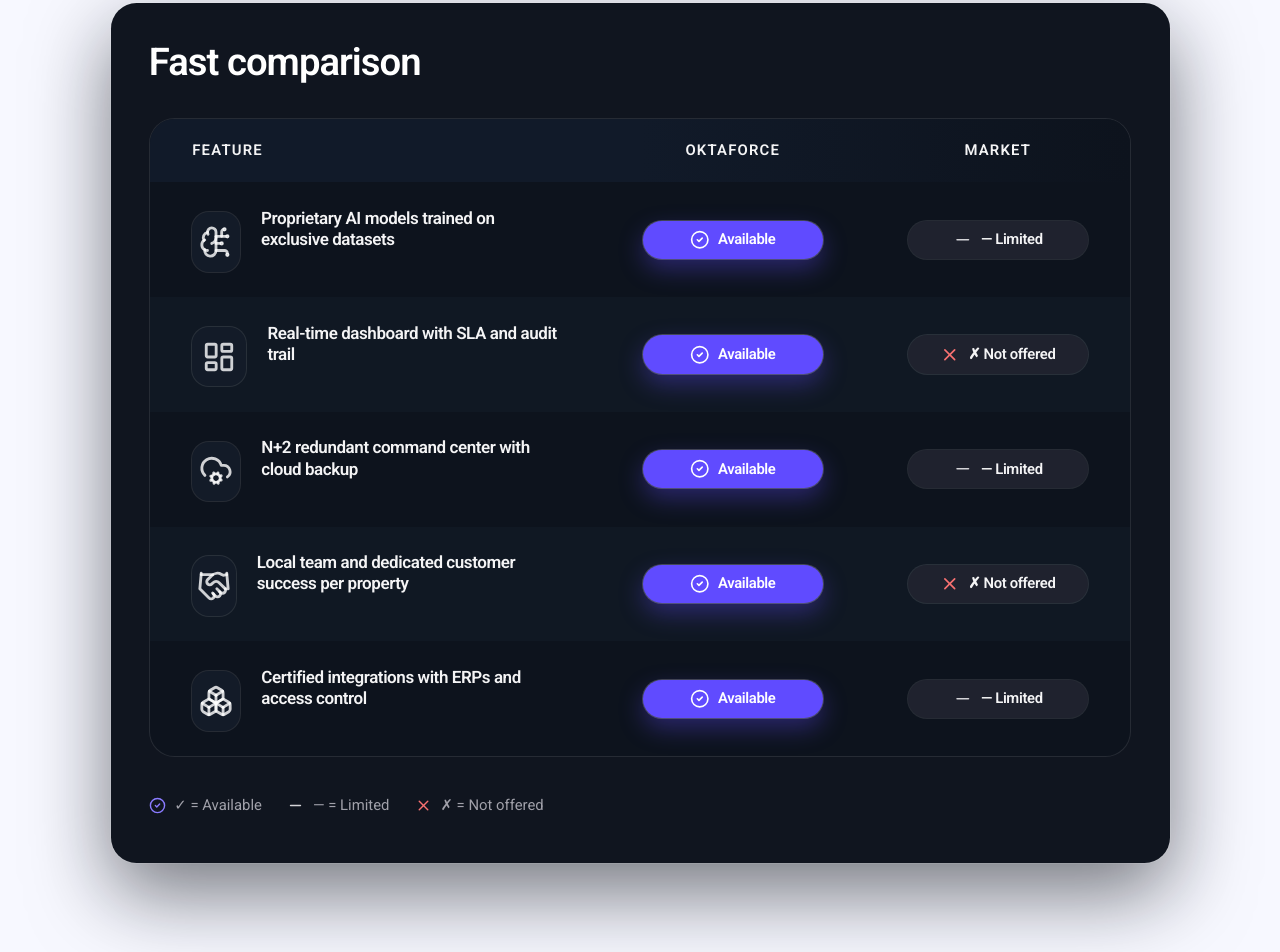
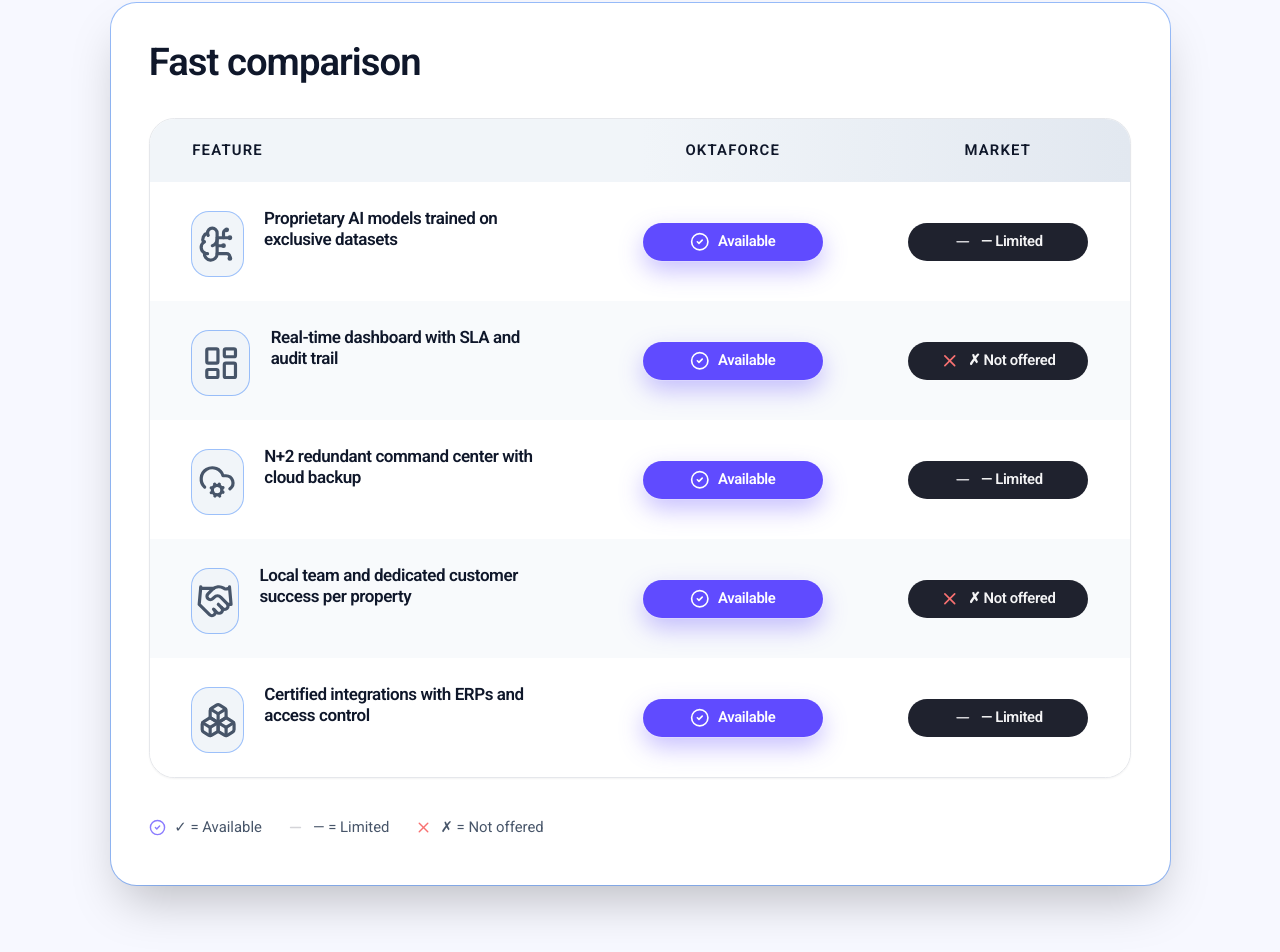
Before and after one commit to oktaforceai-dev/oktaforce-appsite, a Next.js app: page /en/solutions in a window 1280 px wide. Shown: the part 1623-2575 px from the top of the page. Built offline with nearby package versions, Linux system fonts and the light colour scheme.

Commit message:
atualization

```diff
--- a/components/sections/solutions/ComparisonSection.tsx
+++ b/components/sections/solutions/ComparisonSection.tsx
@@ -26,34 +26,35 @@
   return (
     <section className="section-padding">
       <div className="section-container max-w-5xl">
-        <div className="w-full overflow-hidden rounded-3xl bg-[#10151f] px-6 pb-8 pt-7 shadow-[0_30px_80px_rgba(10,12,20,0.55)] ring-1 ring-white/10 md:px-9 md:pb-11 md:pt-9">
+        <div className="w-full overflow-hidden rounded-3xl bg-surface-alt px-6 pb-8 pt-7 shadow-2xl ring-1 ring-border/60 dark:bg-[#10151f] dark:shadow-[0_30px_80px_rgba(10,12,20,0.55)] dark:ring-white/10 md:px-9 md:pb-11 md:pt-9">
           <div className="mb-8">
-            <h2 className="text-3xl font-semibold tracking-tight text-white md:text-4xl">{t('title')}</h2>
-            {subtitle ? <p className="mt-1 text-base text-zinc-400">{subtitle}</p> : null}
+            <h2 className="text-3xl font-semibold tracking-tight text-foreground md:text-4xl">{t('title')}</h2>
+            {subtitle ? <p className="mt-1 text-base text-muted">{subtitle}</p> : null}
           </div>
 
-          <div className="hidden w-full overflow-hidden rounded-3xl border border-white/10 bg-[#0d131d] md:block">
-            <table className="w-full border-collapse text-left" aria-label={tableLabel}>
-              <thead className="bg-gradient-to-r from-[#111a29] via-[#111a29] to-[#0d131d] text-sm uppercase tracking-[0.08em] text-zinc-200">
+          <div className="hidden w-full overflow-hidden rounded-3xl border border-border/80 bg-white shadow-sm dark:border-white/10 dark:bg-[#0d131d] md:block">
+            <table className="w-full border-collapse text-left text-foreground" aria-label={tableLabel}>
+              <thead className="bg-gradient-to-r from-slate-100 via-slate-100 to-slate-200 text-sm uppercase tracking-[0.08em] text-muted dark:from-[#111a29] dark:via-[#111a29] dark:to-[#0d131d] dark:text-zinc-200">
                 <tr>
-                  <th scope="col" className="px-10 py-5 font-semibold text-zinc-100">{columns.feature}</th>
-                  <th scope="col" className="px-10 py-5 text-center font-semibold text-zinc-100">{columns.oktaforce}</th>
-                  <th scope="col" className="px-10 py-5 text-center font-semibold text-zinc-100">{columns.market}</th>
+                  <th scope="col" className="px-10 py-5 font-semibold text-foreground dark:text-zinc-100">{columns.feature}</th>
+                  <th scope="col" className="px-10 py-5 text-center font-semibold text-foreground dark:text-zinc-100">{columns.oktaforce}</th>
+                  <th scope="col" className="px-10 py-5 text-center font-semibold text-foreground dark:text-zinc-100">{columns.market}</th>
                 </tr>
               </thead>
-              <tbody className="text-base text-zinc-100">
+              <tbody className="text-base text-foreground dark:text-zinc-100">
                 {features.map((feature, idx) => {
                   const Icon = FEATURE_ICONS[idx] ?? BrainCircuit;
+                  const rowClass = idx % 2 ? 'bg-slate-50 dark:bg-[#101823]' : 'bg-white dark:bg-transparent';
                   return (
-                    <tr key={feature.name} className={idx % 2 ? 'bg-[#101823]' : undefined}>
+                    <tr key={feature.name} className={rowClass}>
                       <td className="px-10 py-6">
                         <div className="flex items-start gap-5">
-                          <span className="mt-1 flex size-[3.5rem] items-center justify-center rounded-2xl bg-[#131b28] text-white/80 ring-1 ring-white/10">
-                            <Icon className="size-8" aria-hidden />
+                          <span className="mt-1 flex size-[3.75rem] items-center justify-center rounded-2xl bg-slate-100 text-muted ring-1 ring-border/60 dark:bg-[#131b28] dark:text-white/80 dark:ring-white/10">
+                            <Icon className="size-9" aria-hidden />
                             <span className="sr-only">{feature.name}</span>
                           </span>
-                          <div className="leading-tight">
-                            <div className="font-semibold tracking-tight text-zinc-100">{feature.name}</div>
+                          <div className="leading-tight text-foreground dark:text-zinc-100">
+                            <div className="font-semibold tracking-tight">{feature.name}</div>
                           </div>
                         </div>
                       </td>
@@ -74,25 +75,25 @@
             {features.map((feature, idx) => {
               const Icon = FEATURE_ICONS[idx] ?? BrainCircuit;
               return (
-                <div key={feature.name} className="rounded-3xl border border-white/10 bg-[#0d131d] p-5">
+                <div key={feature.name} className="rounded-3xl border border-border/80 bg-white p-5 shadow-sm dark:border-white/10 dark:bg-[#0d131d]">
                   <div className="flex items-start gap-4">
-                    <span className="mt-0.5 flex size-12 items-center justify-center rounded-2xl bg-[#131b28] text-white/80 ring-1 ring-white/10">
-                      <Icon className="size-7" aria-hidden />
+                    <span className="mt-0.5 flex size-12 items-center justify-center rounded-2xl bg-slate-100 text-muted ring-1 ring-border/60 dark:bg-[#131b28] dark:text-white/80 dark:ring-white/10">
+                      <Icon className="size-8" aria-hidden />
                       <span className="sr-only">{feature.name}</span>
                     </span>
-                    <div className="flex-1">
-                      <div className="font-semibold tracking-tight text-zinc-100">{feature.name}</div>
+                    <div className="flex-1 text-foreground dark:text-zinc-100">
+                      <div className="font-semibold tracking-tight">{feature.name}</div>
                     </div>
                   </div>
                   <div className="mt-5 grid gap-3">
-                    <div className="rounded-2xl bg-[#291d5a] p-4 text-center ring-1 ring-white/10">
-                      <div className="text-xs font-semibold uppercase tracking-[0.08em] text-white/70">{columns.oktaforce}</div>
+                    <div className="rounded-2xl bg-[#edeaff] p-4 text-center ring-1 ring-white/20 dark:bg-[#291d5a] dark:ring-white/10">
+                      <div className="text-xs font-semibold uppercase tracking-[0.08em] text-[#5943d9] dark:text-white/70">{columns.oktaforce}</div>
                       <div className="mt-2 flex justify-center">
                         <OktaBadge label={legend.included} />
                       </div>
                     </div>
-                    <div className="rounded-2xl bg-[#161b24] p-4 text-center ring-1 ring-white/10">
-                      <div className="text-xs font-semibold uppercase tracking-[0.08em] text-zinc-400">{columns.market}</div>
+                    <div className="rounded-2xl bg-slate-100 p-4 text-center ring-1 ring-border/60 dark:bg-[#161b24] dark:ring-white/10">
+                      <div className="text-xs font-semibold uppercase tracking-[0.08em] text-muted dark:text-zinc-400">{columns.market}</div>
                       <div className="mt-2 flex justify-center">
                         <MarketBadge status={feature.market} label={legend[feature.market]} />
                       </div>
@@ -103,7 +104,7 @@
             })}
           </div>
 
-          <div className="mt-9 flex flex-wrap items-center gap-6 text-sm text-zinc-400">
+          <div className="mt-9 flex flex-wrap items-center gap-6 text-sm text-muted dark:text-zinc-400">
             <span className="inline-flex items-center gap-2">
               <CheckCircle2 className="size-4 text-[#8a7bff]" aria-hidden /> ✓ = {legend.included}
             </span>
```
Also changed, not shown: public/img_ordemChamadas.webp, public/img_reconhecimentoFacial.webp.
